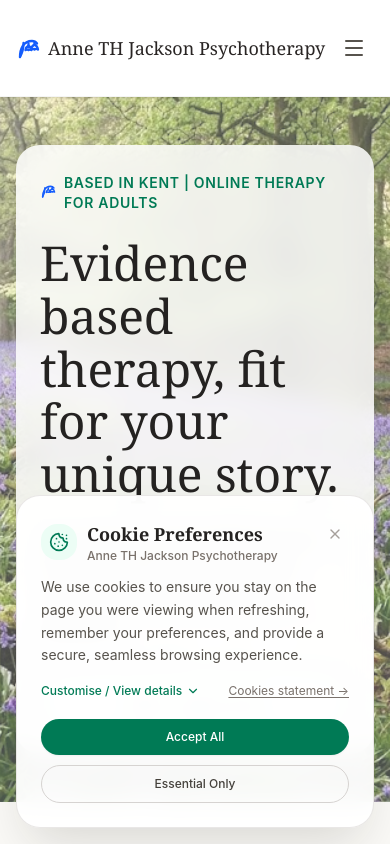
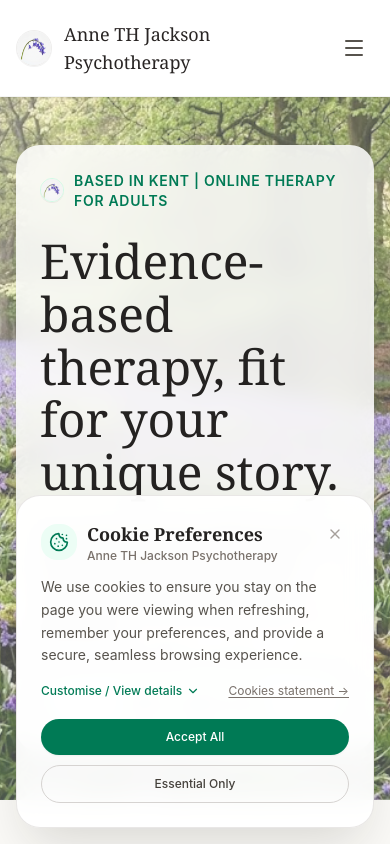
Before and after one commit to howlupfiend/Anne-Jackson-Psychology-Website, a React (Vite) app: page /#home in a window 390 px wide. Shown: the top 844 px of the page. Built offline with nearby package versions, Linux system fonts and the light colour scheme.

Commit message:
feat: add main React application components, image assets, and update favicon references

```diff
--- a/index.html
+++ b/index.html
@@ -2,7 +2,8 @@
 <html lang="en">
   <head>
     <meta charset="UTF-8" />
-    <link rel="icon" type="image/svg+xml" href="/favicon.svg" />
+    <link rel="icon" type="image/jpeg" href="/favicon.jpg" />
+    <link rel="apple-touch-icon" href="/favicon.jpg" />
     <meta name="viewport" content="width=device-width, initial-scale=1.0" />
     <meta name="description" content="Anne Jackson Psychotherapy (Anne TH Jackson) - BABCP-accredited Cognitive Behavioural Therapy (CBT) & eating disorder specialist. Transparent session fees from £40. Online therapy across Kent & the UK." />
     <meta name="keywords" content="Anne Jackson, Anne Jackson psychotherapy, Anne Jackson CBT, Anne Jackson therapist, CBT therapy Kent, online CBT therapist, eating disorder therapy, CBT-E, ARFID therapy, psychotherapy fees UK, BABCP accredited psychotherapist" />
@@ -14,7 +15,7 @@
     <meta property="og:url" content="https://annethjacksonpsychotherapy.co.uk/" />
     <meta property="og:title" content="Anne TH Jackson Psychotherapy | BABCP-Accredited CBT Therapist" />
     <meta property="og:description" content="Compassionate, evidence-based online Cognitive Behavioural Therapy (CBT) and eating disorder specialist based in Kent, UK. Transparent fees from £40." />
-    <meta property="og:image" content="https://annethjacksonpsychotherapy.co.uk/favicon.svg" />
+    <meta property="og:image" content="https://annethjacksonpsychotherapy.co.uk/favicon.jpg" />
     <meta property="og:locale" content="en_GB" />
     <meta property="og:site_name" content="Anne TH Jackson Psychotherapy" />
 
@@ -29,7 +30,7 @@
           "name": "Anne TH Jackson Psychotherapy",
           "alternateName": "Anne Jackson Psychotherapy",
           "url": "https://annethjacksonpsychotherapy.co.uk/",
-          "logo": "https://annethjacksonpsychotherapy.co.uk/favicon.svg",
+          "logo": "https://annethjacksonpsychotherapy.co.uk/favicon.jpg",
           "description": "Compassionate, evidence-based BABCP-accredited Cognitive Behavioural Therapy (CBT) and specialist eating disorder therapy. Based in Kent, providing online therapy for adults across the UK.",
           "email": "Anne.TH.JacksonCBP@gmail.com",
           "areaServed": [
--- a/src/App.jsx
+++ b/src/App.jsx
@@ -1,6 +1,6 @@
 import { useState, useEffect } from 'react';
 import { Menu, X } from 'lucide-react';
-import { Bluebell } from './components/Bluebell';
+import bluebellPhoto from './assets/bluebell.jpg';
 import Home from './pages/Home';
 import About from './pages/About';
 import Therapies from './pages/Therapies';
@@ -225,10 +225,14 @@ export default function App() {
           <div className="flex justify-between items-center h-24">
 
             <div
-              className="flex items-center gap-2 cursor-pointer"
+              className="flex items-center gap-3 cursor-pointer group"
               onClick={() => handleNavClick('Home')}
             >
-              <Bluebell className="w-6 h-6 text-blue-600 flex-shrink-0" strokeWidth={2.3} />
+              <img
+                src={bluebellPhoto}
+                alt="English Bluebell"
+                className="w-9 h-9 md:w-10 md:h-10 object-cover rounded-full shadow-2xs border border-stone-200/70 group-hover:scale-105 transition-transform flex-shrink-0"
+              />
               <span className="text-lg md:text-2xl font-serif text-stone-800">{companyName}</span>
             </div>
 
@@ -280,8 +284,12 @@ export default function App() {
         <div className="max-w-7xl mx-auto px-4 sm:px-6 lg:px-8 grid md:grid-cols-4 gap-8">
 
           <div className="md:col-span-1">
-            <div className="flex items-center gap-2 mb-3">
-              <Bluebell className="w-6 h-6 text-blue-400 flex-shrink-0" strokeWidth={2.2} />
+            <div className="flex items-center gap-3 mb-3">
+              <img
+                src={bluebellPhoto}
+                alt="English Bluebell"
+                className="w-8 h-8 object-cover rounded-full bg-white p-0.5 shadow-xs flex-shrink-0"
+              />
               <span className="text-xl font-serif text-white">{companyName}</span>
             </div>
             <p className="text-sm text-stone-400 max-w-xs">
--- a/src/pages/Home.jsx
+++ b/src/pages/Home.jsx
@@ -1,6 +1,6 @@
 import { useState, useRef } from 'react';
 import { AlertCircle, Quote, Star, ChevronDown, ChevronUp, ChevronLeft, ChevronRight } from 'lucide-react';
-import { Bluebell } from '../components/Bluebell';
+import bluebellPhoto from '../assets/bluebell.jpg';
 import homephoto from '../assets/bluebell-field.jpeg'; // Ensure this matches your filename
 import reviewPages from '../data/reviews.json';
 import reflectionsData from '../data/reflections.json';
@@ -89,15 +89,19 @@ export default function Home({ navigate }) {
           {/* TEXT CONTAINER with Frosted Glass effect for mobile legibility */}
           <div className="max-w-2xl bg-white/85 backdrop-blur-md p-6 sm:p-10 rounded-3xl md:bg-transparent md:backdrop-blur-none md:p-0 shadow-lg shadow-black/5 md:shadow-none">
 
-            <div className="flex items-center gap-2 mb-6">
-              <Bluebell className="w-5 h-5 text-blue-600" strokeWidth={2.3} />
-              <p className="text-emerald-700 font-semibold tracking-wider text-sm uppercase mt-1">
+            <div className="flex items-center gap-2.5 mb-6">
+              <img
+                src={bluebellPhoto}
+                alt="English Bluebell"
+                className="w-6 h-6 object-cover rounded-full shadow-2xs border border-emerald-100 flex-shrink-0"
+              />
+              <p className="text-emerald-700 font-semibold tracking-wider text-sm uppercase mt-0.5">
                 {practiceInfo.location}
               </p>
             </div>
 
             <h1 className="text-5xl lg:text-[4rem] font-serif text-[#242221] mb-6 leading-[1.1]">
-              Evidence based therapy, fit for your unique story.
+              Evidence-based therapy, fit for your unique story.
             </h1>
 
             <p className="text-lg text-stone-800 font-medium mb-8 leading-relaxed max-w-lg">
@@ -366,8 +370,7 @@ export default function Home({ navigate }) {
                     key={i}
                     type="button"
                     onClick={() => scrollToReviewPage(i)}
-                  className={`h-2 rounded-full transition-all cursor-pointer ${
-                    currentReviewPage === i
+                    className={`h-2 rounded-full transition-all cursor-pointer ${currentReviewPage === i
                         ? 'w-7 bg-emerald-700'
                         : 'w-2 bg-stone-300 hover:bg-stone-400'
                       }`}
```
Also changed, not shown: public/favicon.jpg (added), src/assets/bluebell.jpg (added). Lines whose indentation alone changed are shown as unchanged.
